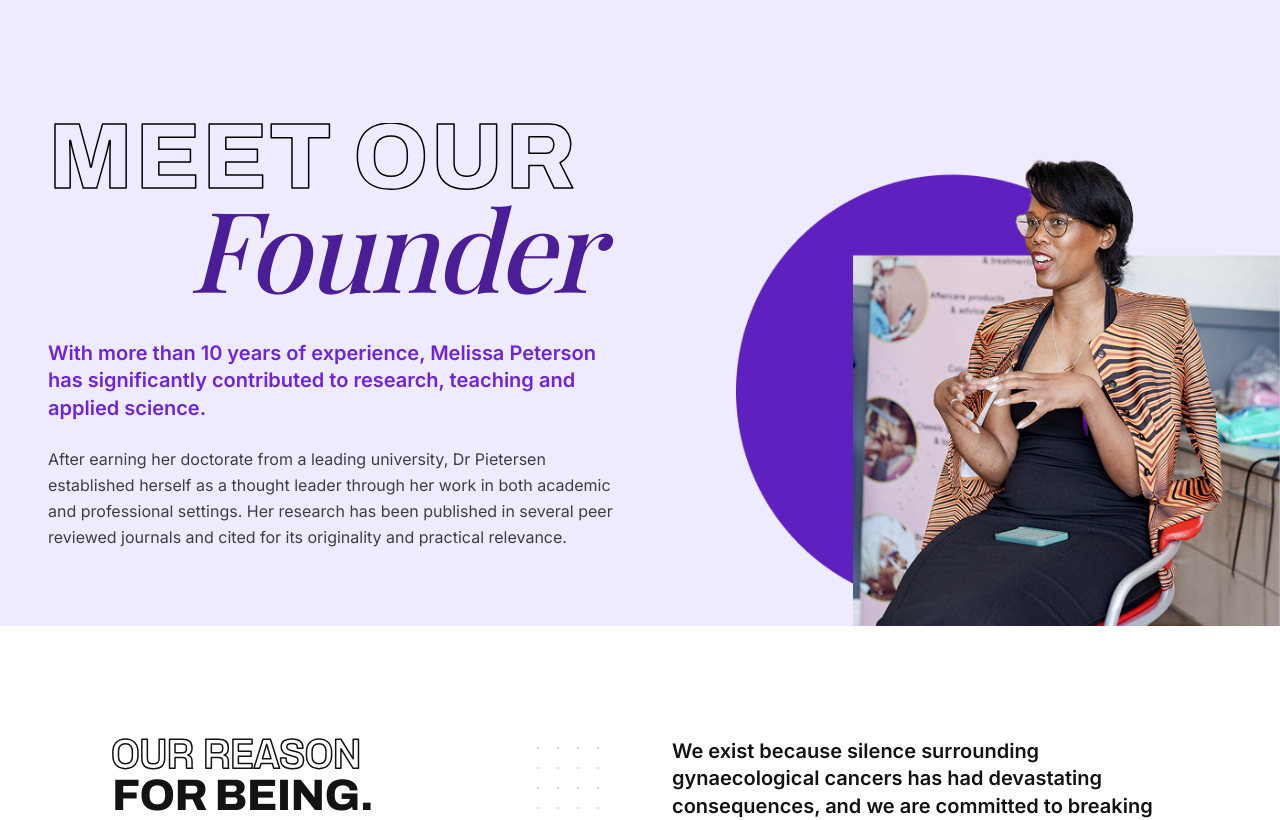
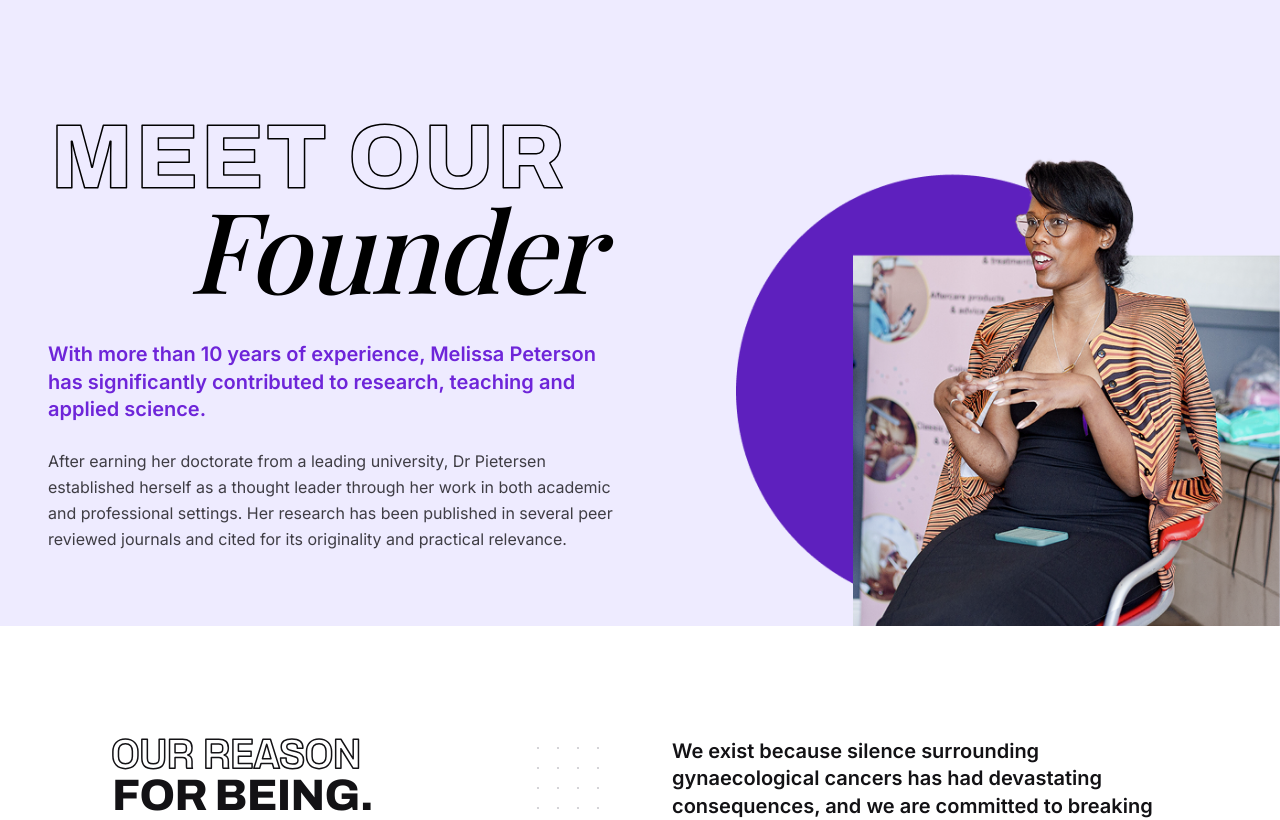
Before and after one commit to PhilaniNcube/purple-project, a Next.js app: page /our-story in a window 1280 px wide. Shown: the part 800-1620 px from the top of the page. Built offline with nearby package versions, Linux system fonts and the light colour scheme; a web font is replaced by a local one.

Commit message:
update text color and letter spacing

```diff
--- a/src/components/our-story/founder.tsx
+++ b/src/components/our-story/founder.tsx
@@ -116,12 +116,16 @@ export function OurStoryFounder() {
             <h2 className="flex flex-col items-start">
               {/* "MEET OUR" — stroke-only type, drawn on scroll */}
               <span className="block text-display-lg">
+                {/* The viewBox carries a ~2% margin on every side (the path
+                    itself is tight to the glyphs at `0 0 5679 711`) so the
+                    1.5px stroke isn't clipped at the rounded bottoms of the
+                    O and U. */}
                 <svg
-                  viewBox="0 0 5679 711"
+                  viewBox="-24 -24 5727 759"
                   fill="none"
                   role="img"
                   aria-label="Meet our"
-                  className="block h-[0.72em] w-auto max-w-full"
+                  className="block h-[0.75em] w-auto max-w-full"
                 >
                   {OUTLINE_SUBPATHS.map((d, index) => (
                     <path
@@ -143,6 +147,7 @@ export function OurStoryFounder() {
               <Script
                 as="span"
                 size="xl"
+                style={{ color: "black" }}
                 className="mt-1 ml-[18%] sm:ml-[24%]"
               >
                 Founder
```
